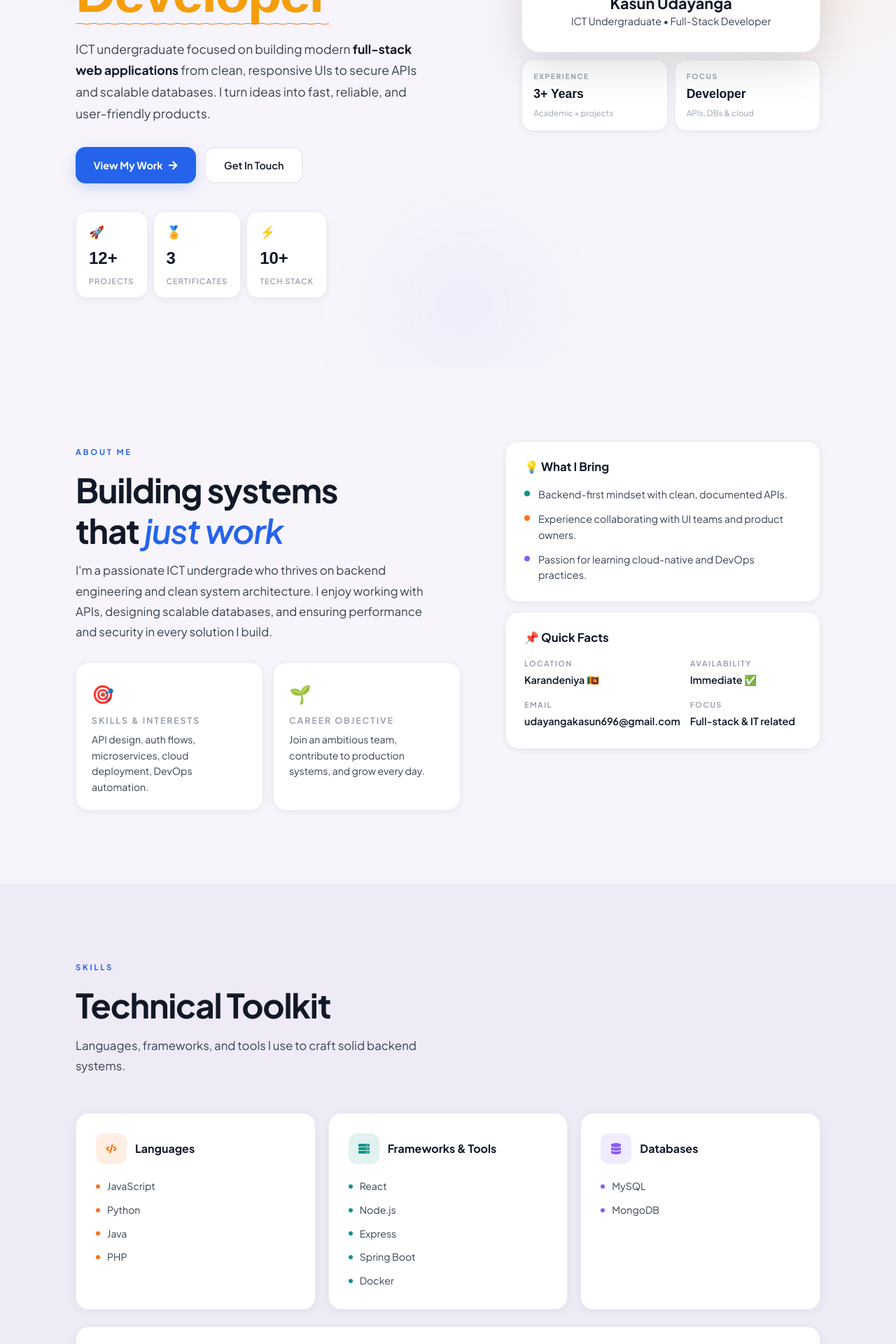
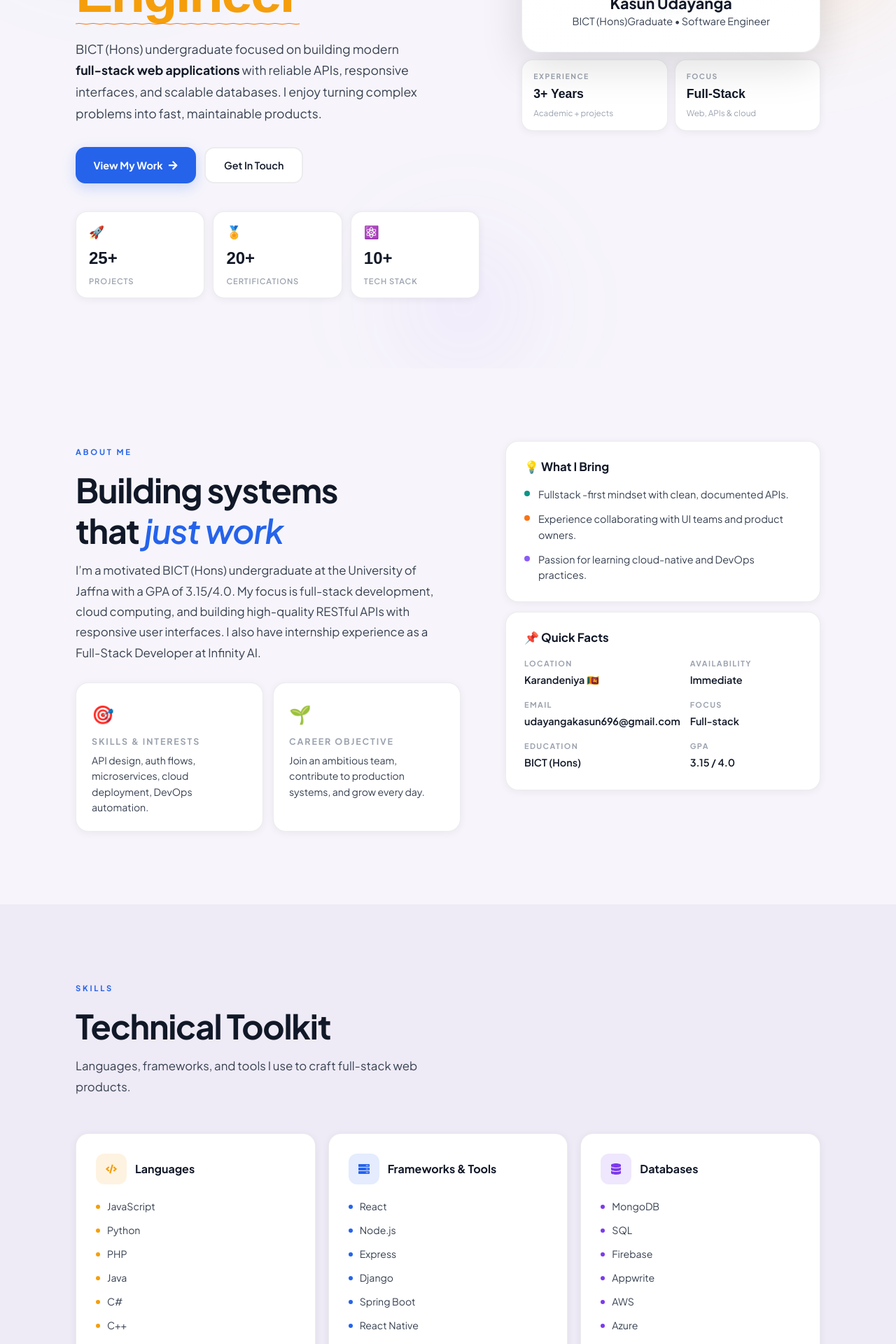
Before and after one commit to KasunUdayanga/Newportfolio, a React (Vite) app: page / in a window 1280 px wide. Shown: the part 440-2360 px from the top of the page at 70% size. Built offline with nearby package versions, Linux system fonts and the light colour scheme; a web font is replaced by a local one.

Commit message:
refactor: update project details and enhance layout; improve responsiveness and styling in App component

```diff
--- a/src/App.css
+++ b/src/App.css
@@ -505,9 +505,9 @@ a {
 }
 
 .h-stats {
-  display: flex;
-  gap: 8px;
-  flex-wrap: wrap;
+  display: grid;
+  grid-template-columns: repeat(3, minmax(0, 1fr));
+  gap: 12px;
   margin-top: 40px;
 }
 
@@ -521,7 +521,13 @@ a {
   background: var(--surface);
   border: 1.5px solid var(--border);
   box-shadow: var(--shadow-sm);
-  min-width: 100px;
+  min-height: 86px;
+}
+
+@media (max-width: 640px) {
+  .h-stats {
+    grid-template-columns: 1fr;
+  }
 }
 .hs-emoji {
   font-size: 1.1rem;
--- a/src/App.jsx
+++ b/src/App.jsx
@@ -23,72 +23,59 @@ import "./App.css";
 
 const projects = [
   {
-    title: "Netflix Clone",
-    tag: "Full-Stack",
-    emoji: "🎬",
+    title: "TechHaven",
+    tag: "Full Stack",
+    emoji: "🛍️",
     description:
-      "Responsive streaming UI with authentication flows, trailer previews, and curated categories.",
-    tech: ["React", "Node.js", "TMDB API"],
-    github: "https://github.com/kasunudayanga/netflix-clone",
-    demo: "https://netflix-clone.example.com",
-    color: "#f97316",
+      "MERN e-commerce platform with dynamic product catalog, secure authentication, and payment integration.",
+    tech: ["React", "Node.js", "Express", "MongoDB"],
+    github: "https://github.com/kasunudayanga/techhaven",
+    demo: "https://techhaven.example.com",
+    color: "#f59e0b",
   },
   {
-    title: "Live Chat App",
+    title: "StudyChat",
     tag: "Real-time",
     emoji: "💬",
     description:
-      "Real-time messaging with typing indicators, file sharing, and online presence tracking.",
-    tech: ["React", "Express", "Socket.IO"],
-    github: "https://github.com/kasunudayanga/live-chat-app",
-    demo: "https://live-chat.example.com",
-    color: "#0d9488",
-  },
-  {
-    title: "Inventory System",
-    tag: "Backend",
-    emoji: "📦",
-    description:
-      "Role-based inventory management with analytics dashboard and automated stock alerts.",
-    tech: ["Spring Boot", "MySQL", "Docker"],
-    github: "https://github.com/kasunudayanga/inventory-system",
-    demo: "https://inventory.example.com",
-    color: "#8b5cf6",
-  },
-  {
-    title: "Attendance Tracker",
-    tag: "API",
-    emoji: "📋",
-    description:
-      "Backend-driven attendance tracker with QR validation and export-ready reports.",
-    tech: ["Python", "FastAPI", "MongoDB"],
-    github: "https://github.com/kasunudayanga/attendance-tracker",
-    demo: "https://attendance.example.com",
-    color: "#ec4899",
+      "Mobile-first chat platform for students with topic-based rooms and real-time messaging.",
+    tech: ["React Native", "Expo", "Appwrite"],
+    github: "https://github.com/kasunudayanga/studychat",
+    demo: "https://studychat.example.com",
+    color: "#2563eb",
   },
 ];
 
 const certifications = [
   {
-    title: "IBM Backend Development",
-    subtitle: "Professional Certificate",
-    body: "Built production-ready APIs, automated tests, and containerized services with Docker.",
-    emoji: "🏆",
-    color: "#0d9488",
+    title: "Meta Front-End & Back-End",
+    subtitle: "Developer Specializations",
+    body: "Comprehensive front-end and back-end specialization covering modern web stacks.",
+    color: "#2563eb",
   },
   {
-    title: "AWS Cloud Practitioner",
-    subtitle: "Essentials",
-    body: "Validated fundamentals in cloud architecture, IAM, and AWS pricing models.",
-    emoji: "☁️",
-    color: "#f97316",
+    title: "IBM Full Stack Software Developer",
+    subtitle: "Professional Certificate",
+    body: "Full-stack development, DevOps practices, and cloud-ready application delivery.",
+    color: "#f59e0b",
   },
   {
-    title: "Google Cloud Foundations",
-    subtitle: "Certification",
-    body: "Core Google Cloud services, networking, and deployment strategies.",
-    emoji: "🌐",
-    color: "#8b5cf6",
+    title: "University of Moratuwa",
+    subtitle: "Front-End & Server-side Web",
+    body: "Front-end web development and server-side programming foundations.",
+    color: "#7c3aed",
+  },
+  {
+    title: "Developing AI Apps with Python",
+    subtitle: "Flask & APIs",
+    body: "Built AI-powered web services with Python, Flask, and RESTful APIs.",
+    color: "#db2777",
+  },
+  {
+    title: "Deploying MERN on Azure",
+    subtitle: "CICD Pipelines",
+    body: "End-to-end deployment of MERN apps with Azure CI/CD automation.",
+    color: "#0ea5e9",
   },
 ];
 
@@ -96,61 +83,53 @@ const skillGroups = [
   {
     title: "Languages",
     icon: FaCode,
-    items: ["JavaScript", "Python", "Java", "PHP"],
-    color: "#f97316",
+    items: [
+      "JavaScript",
+      "Python",
+      "PHP",
+      "Java",
+      "C#",
+      "C++",
+      "C",
+      "SQL",
+      "HTML",
+      "CSS",
+    ],
+    color: "#f59e0b",
   },
   {
     title: "Frameworks & Tools",
     icon: FaServer,
-    items: ["React", "Node.js", "Express", "Spring Boot", "Docker"],
-    color: "#0d9488",
+    items: [
+      "React",
+      "Node.js",
+      "Express",
+      "Django",
+      "Spring Boot",
+      "React Native",
+      "Docker",
+    ],
+    color: "#2563eb",
   },
   {
     title: "Databases",
     icon: FaDatabase,
-    items: ["MySQL", "MongoDB"],
-    color: "#8b5cf6",
+    items: ["MongoDB", "SQL", "Firebase", "Appwrite", "AWS", "Azure"],
+    color: "#7c3aed",
   },
 ];
 
 const skillLevels = [
-  { name: "Backend API Design", level: 85, color: "#0d9488" },
-  { name: "Database Modeling", level: 80, color: "#f97316" },
-  { name: "Containerization", level: 70, color: "#8b5cf6" },
-  { name: "Cloud Fundamentals", level: 65, color: "#ec4899" },
+  { name: "Full-Stack Web Development", level: 88, color: "#2563eb" },
+  { name: "REST API Design", level: 82, color: "#f59e0b" },
+  { name: "Database Engineering", level: 78, color: "#7c3aed" },
+  { name: "Cloud & DevOps", level: 60, color: "#db2777" },
 ];
 
 const stats = [
-  { label: "Projects", value: "12+", emoji: "🚀" },
-  { label: "Certificates", value: "3", emoji: "🏅" },
-  { label: "Tech Stack", value: "10+", emoji: "⚡" },
-];
-
-const processSteps = [
-  {
-    title: "Discover",
-    desc: "Clarify requirements, constraints, and success metrics.",
-    emoji: "🔍",
-    color: "#f97316",
-  },
-  {
-    title: "Design",
-    desc: "Model the data, API contracts, and system architecture.",
-    emoji: "📐",
-    color: "#0d9488",
-  },
-  {
-    title: "Build",
-    desc: "Implement, test, and document reliable backend services.",
-    emoji: "🔧",
-    color: "#8b5cf6",
-  },
-  {
-    title: "Improve",
-    desc: "Monitor, iterate, and optimize performance over time.",
-    emoji: "📈",
-    color: "#ec4899",
-  },
+  { label: "Projects", value: "25+", emoji: "🚀" },
+  { label: "Certifications", value: "20+", emoji: "🏅" },
+  { label: "Tech stack", value: "10+", emoji: "⚛️" },
 ];
 
 function useScrollReveal() {
@@ -261,15 +240,15 @@ export default function App() {
                 Hi, I'm <span className="h-name">Kasun</span>
                 <br />
                 <span className="h-role">
-                  Full-Stack<span className="h-squiggle">Developer</span>
+                  Software <span className="h-squiggle">Engineer</span>
                 </span>
               </h1>
 
               <p className="h-body">
-                ICT undergraduate focused on building modern
-                <strong> full-stack web applications</strong> from clean,
-                responsive UIs to secure APIs and scalable databases. I turn
-                ideas into fast, reliable, and user-friendly products.
+                BICT (Hons) undergraduate focused on building modern
+                <strong> full-stack web applications</strong> with reliable
+                APIs, responsive interfaces, and scalable databases. I enjoy
+                turning complex problems into fast, maintainable products.
               </p>
 
               <div className="h-cta">
@@ -303,7 +282,7 @@ export default function App() {
                 />
                 <div className="hero-caption">
                   <h3>Kasun Udayanga</h3>
-                  <p>ICT Undergraduate • Full-Stack Developer</p>
+                  <p>BICT (Hons)Graduate • Software Engineer</p>
                 </div>
               </div>
               <div className="hero-minis">
@@ -314,8 +293,8 @@ export default function App() {
                 </div>
                 <div className="mini">
                   <span className="mini-label">Focus</span>
-                  <span className="mini-val">Developer</span>
-                  <span className="mini-sub">APIs, DBs & cloud</span>
+                  <span className="mini-val">Full-Stack</span>
+                  <span className="mini-sub">Web, APIs & cloud</span>
                 </div>
               </div>
             </div>
@@ -334,10 +313,11 @@ export default function App() {
                   that <em>just work</em>
                 </h2>
                 <p className="sec-body">
-                  I'm a passionate ICT undergrade who thrives on backend
-                  engineering and clean system architecture. I enjoy working
-                  with APIs, designing scalable databases, and ensuring
-                  performance and security in every solution I build.
+                  I’m a motivated BICT (Hons) undergraduate at the University of
+                  Jaffna with a GPA of 3.15/4.0. My focus is full-stack
+                  development, cloud computing, and building high-quality
+                  RESTful APIs with responsive user interfaces. I also have
+                  internship experience as a Full-Stack Developer at Infinity AI.
                 </p>
                 <div className="about-cards">
                   <div className="a-card">
@@ -368,7 +348,7 @@ export default function App() {
                         className="bl-dot"
                         style={{ background: "#0d9488" }}
                       />
-                      Backend-first mindset with clean, documented APIs.
+                      Fullstack -first mindset with clean, documented APIs.
                     </li>
                     <li>
                       <span
@@ -391,9 +371,11 @@ export default function App() {
                   <div className="facts-grid">
                     {[
                       ["Location", "Karandeniya  🇱🇰"],
-                      ["Availability", "Immediate ✅"],
+                      ["Availability", "Immediate"],
                       ["Email", "udayangakasun696@gmail.com"],
-                      ["Focus", "Full-stack & IT related"],
+                      ["Focus", "Full-stack "],
+                      ["Education", "BICT (Hons) "],
+                      ["GPA", "3.15 / 4.0"],
                     ].map(([l, v]) => (
                       <div key={l} className="fact-row">
                         <span className="fact-label">{l}</span>
@@ -414,8 +396,8 @@ export default function App() {
               <span className="eyebrow">Skills</span>
               <h2 className="sec-title">Technical Toolkit</h2>
               <p className="sec-sub">
-                Languages, frameworks, and tools I use to craft solid backend
-                systems.
+                Languages, frameworks, and tools I use to craft full-stack web
+                products.
               </p>
             </div>
 
@@ -479,10 +461,13 @@ export default function App() {
                 <span className="eyebrow">Projects</span>
                 <h2 className="sec-title">Selected Work</h2>
                 <p className="sec-sub">
-                  Backend-focused builds that highlight my technical range.
+                  Full-stack builds that highlight my technical range.
                 </p>
               </div>
-              <a href="https://github.com/KasunUdayanga?tab=repositories" className="gh-link">
+              <a
+                href="https://github.com/KasunUdayanga?tab=repositories"
+                className="gh-link"
+              >
                 <FaGithub /> View All <FaExternalLinkAlt className="xs" />
               </a>
             </div>
@@ -527,11 +512,37 @@ export default function App() {
           <div className="container">
             <div className="sec-head reveal">
               <span className="eyebrow">Experience</span>
-              <h2 className="sec-title">Certifications & Process</h2>
+              <h2 className="sec-title">Certifications</h2>
               <p className="sec-sub">
-                Credentials that reflect continuous learning and a clear way of
-                working.
+                Internship experience and certifications that reflect continuous
+                learning.
               </p>
+              <br />
+              <a
+                href="https://www.credly.com/users/kasun-udayanga.822e289c"
+                className="gh-link"
+                target="_blank"
+                rel="noreferrer"
+              >
+                View Credly Profile <FaExternalLinkAlt className="xs" />
+              </a>
+            </div>
+
+            <div className="cert-grid">
+              <div className="cert-card reveal" style={{ "--cc": "#2563eb" }}>
+                <div className="cc-badge">
+                  <FaCertificate /> Internship
+                </div>
+                <h3>Full-Stack Developer Intern</h3>
+                <p className="cc-sub">
+                  Infinity AI Pvt Ltd • Apr 2025 – Oct 2025
+                </p>
+                <p className="cc-body">
+                  Contributed to InfinityOS SaaS, built RESTful APIs with
+                  Node.js and Express, integrated MongoDB/Mongoose, and
+                  delivered React UI features in an agile team.
+                </p>
+              </div>
             </div>
 
             <div className="cert-grid">
@@ -551,27 +562,6 @@ export default function App() {
                 </div>
               ))}
             </div>
-
-            <div className="process-box reveal">
-              <h3 className="pb-title">🗺️ How I Work</h3>
-              <div className="pb-grid">
-                {processSteps.map((s, i) => (
-                  <div
-                    key={s.title}
-                    className="pb-step"
-                    style={{ "--psc": s.color }}
-                  >
-                    <div className="pbs-num">
-                      {String(i + 1).padStart(2, "0")}
-                    </div>
-                    <h4 className="pbs-h">
-                      {s.emoji} {s.title}
-                    </h4>
-                    <p className="pbs-p">{s.desc}</p>
-                  </div>
-                ))}
-              </div>
-            </div>
           </div>
         </section>
 
@@ -587,7 +577,7 @@ export default function App() {
                   <em>amazing</em> 🚀
                 </h2>
                 <p className="sec-sub">
-                  Have an Job opportunity or Developing challenge? My inbox is
+                  Have a job opportunity or full-stack challenge? My inbox is
                   always open.
                 </p>
 
@@ -694,10 +684,10 @@ export default function App() {
               <h2 className="cta-title">
                 Ready to bring your
                 <br />
-                backend ideas to life?
+                mind ideas to life?
               </h2>
               <p className="cta-body">
-                Actively seeking internship opportunities to contribute, learn,
+                Actively seeking Job opportunities to contribute, learn,
                 and grow alongside an ambitious team.
               </p>
               <div className="cta-actions">
```
